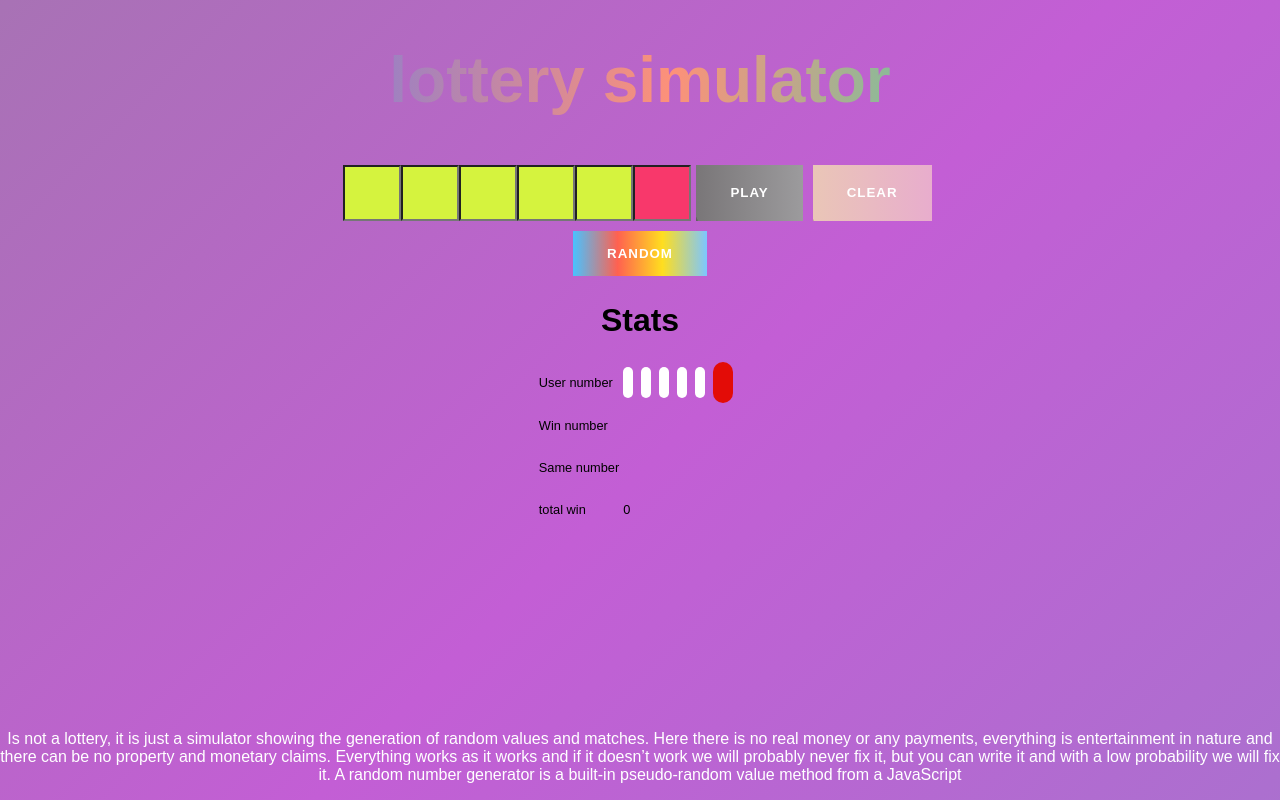
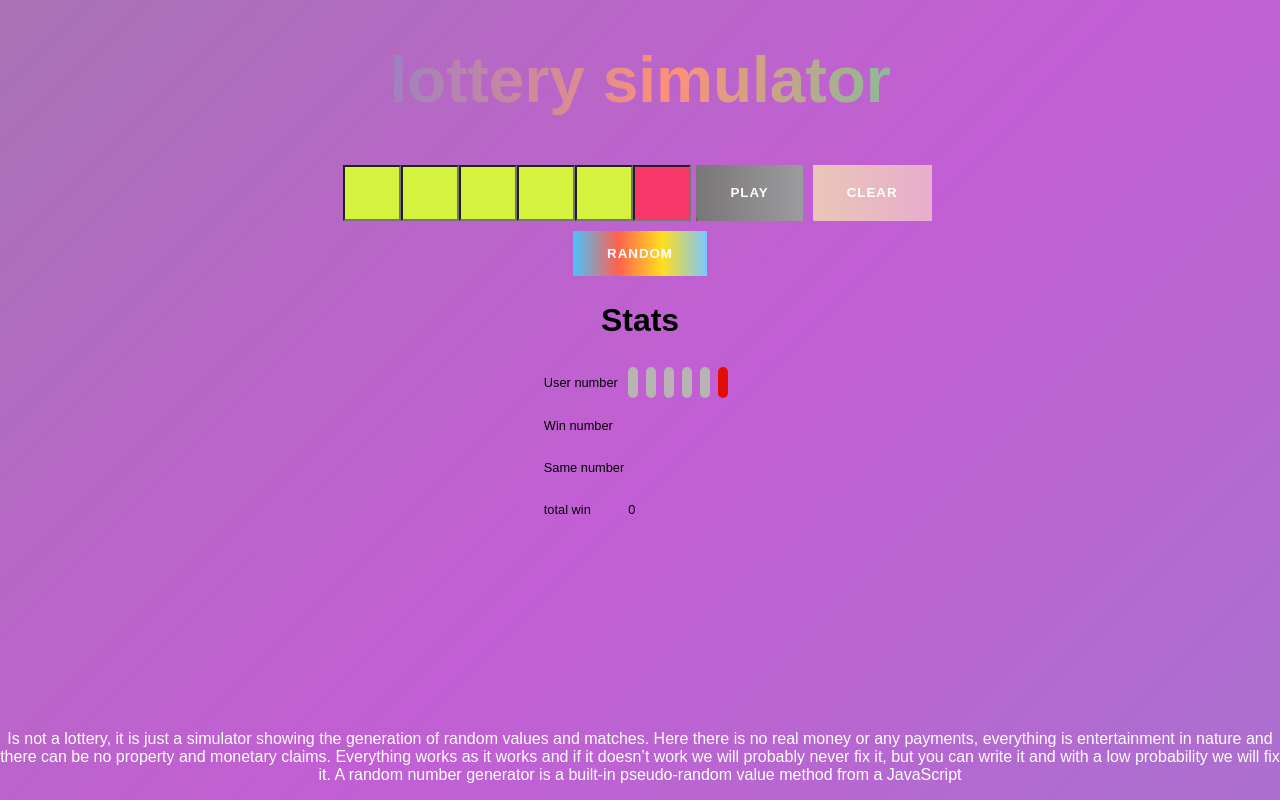
Before and after one commit to bogutskii/fakeLottery_react, a React (Create React App) app: page / in a window 1280 px wide. Built offline with nearby package versions, Linux system fonts and the light colour scheme; the HTML template or start-up script is replaced by a standard one.

Commit message:
- winning numbers light

```diff
--- a/src/Components/Stats.js
+++ b/src/Components/Stats.js
@@ -17,9 +17,9 @@ const Stats = (props) => {
                 <tr>
                     <td>User number</td>
                     <td>{props.userNumbers.map((num, i) => i !== 5 ?
-                        <span className="white-cir">{num}</span>
+                        <span className={`${props.winningNumbers.includes(num) ?'white-cir':'gray-cir'}`}>{num}</span>
                         :
-                        <span className="red-cir">{num}</span>
+                        <span className={`${props.winningNumbers[5]===props.userNumbers[5] ?'redWin-cir':'red-cir'}`}>{num}</span>
                     )
 
                     }</td>
@@ -28,7 +28,7 @@ const Stats = (props) => {
                 <tr>
                     <td>Win number</td>
                     <td>{props.winningNumbers.map((num, i) => i !== 5 ?
-                        <span className="white-cir">{num}</span>
+                        <span className="gray-cir">{num}</span>
                         :
                         <span className="red-cir">{num}</span>
                     )}</td>
--- a/src/styles.css
+++ b/src/styles.css
@@ -165,7 +165,7 @@ table td {
     height: 3vw;
 }
 
-.white-cir {
+.white-cir,.red-cir, .gray-cir,.redWin-cir  {
     background-color: #fff;
     width: 35px;
     height: 35px;
@@ -180,15 +180,18 @@ table td {
 
 .red-cir {
     background-color: #e30c07;
-    color: #fff;
-    width: 35px;
-    height: 35px;
-    border-radius: 20px;
-    text-align: center;
-    align-items: center;
-    margin: 10px 8px 10px 0;
-    font-size: 19px;
-    padding: 10px;
+}
+.redWin-cir {
+    background-color: #ff4038;
+    color: white;
+    border-radius: 50px;
+    border: 1px solid #0048ff;
+    width: 50px;
+    height: 50px;
+}
+
+.gray-cir {
+    background-color: #b8b4b4;
 }
 
 .footer {
```
Also changed, not shown: public/android-chrome-192x192.png (deleted), public/android-chrome-512x512.png (deleted).
